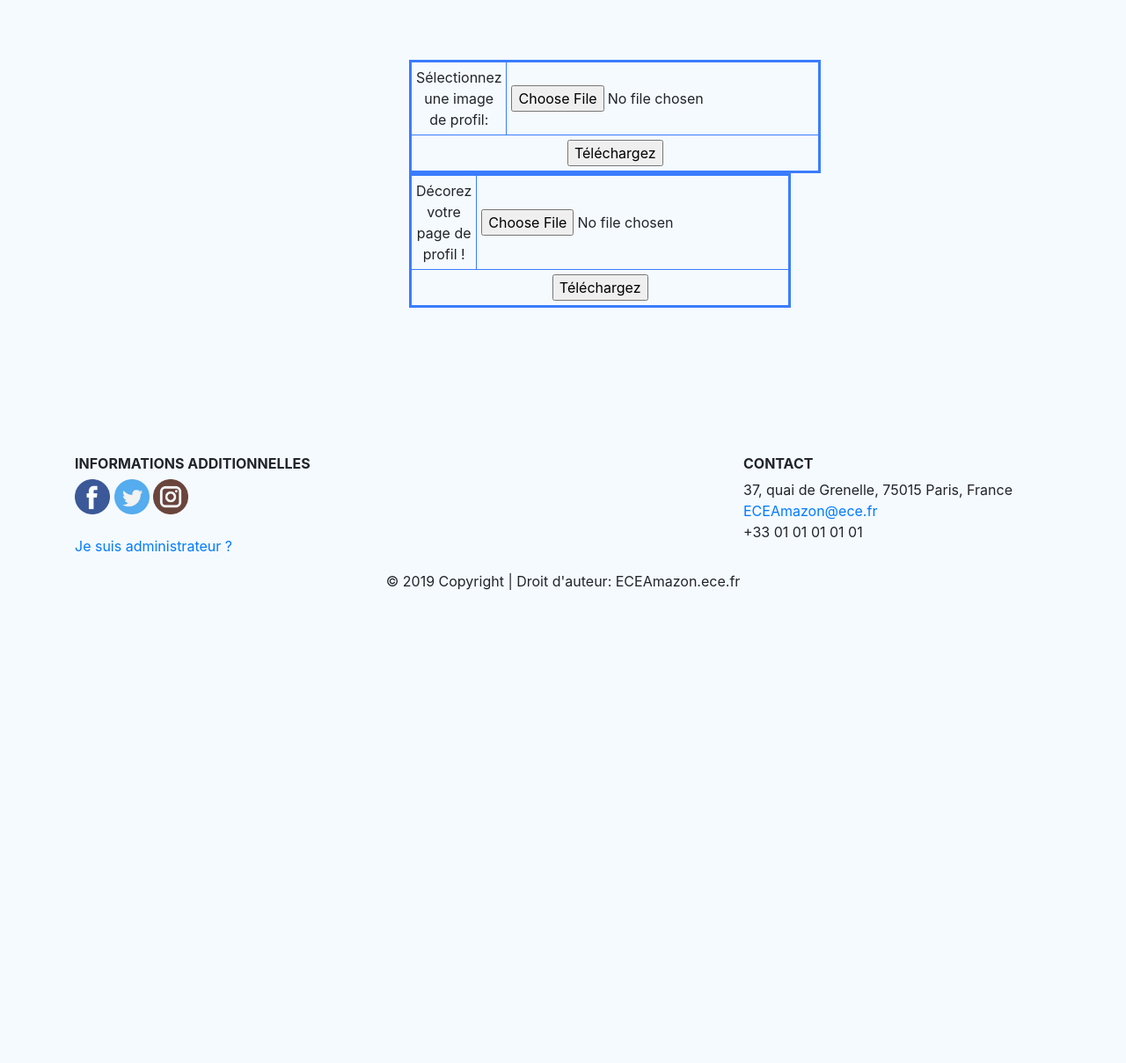
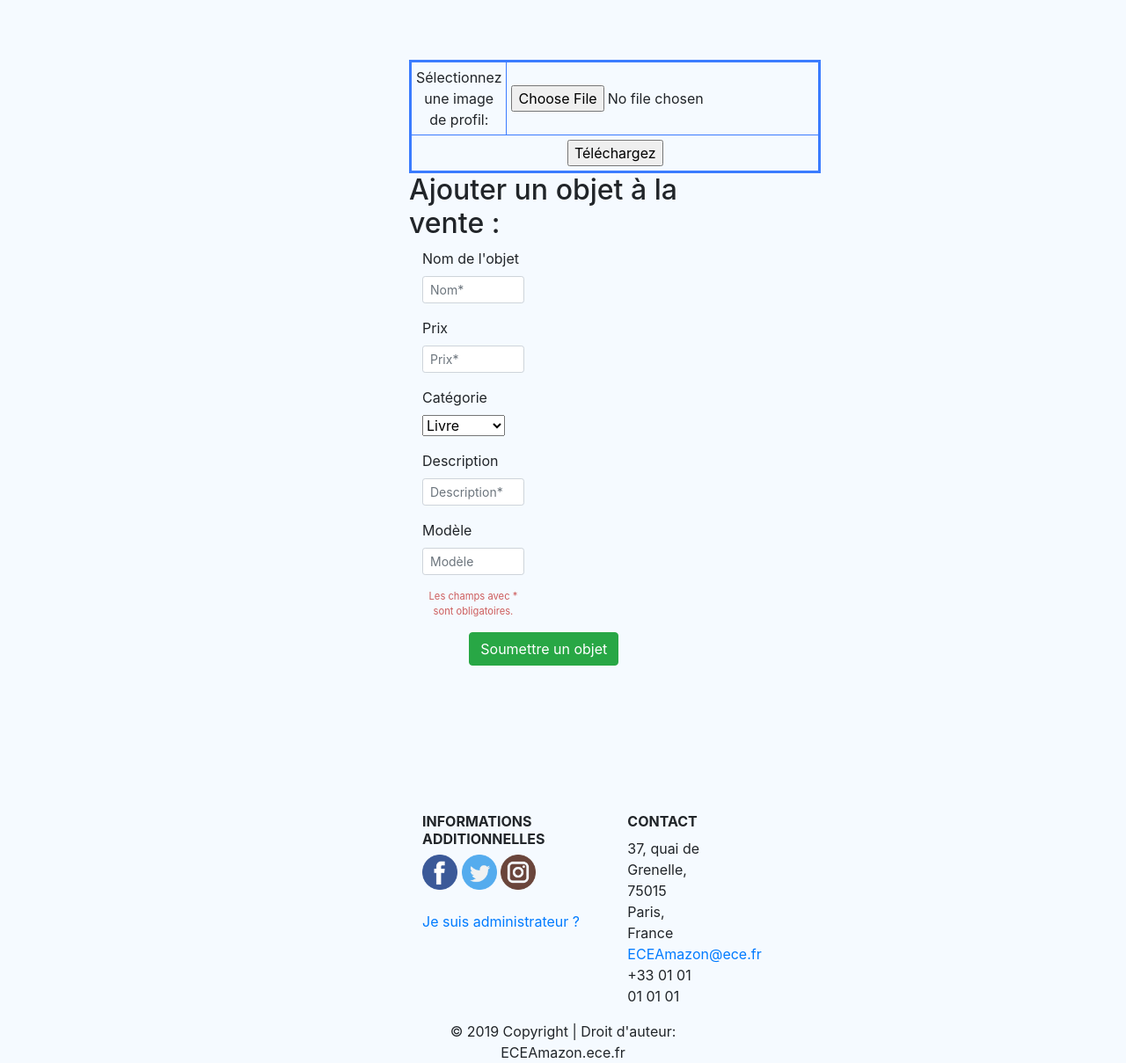
Before and after one commit to Whyrden/ECEAmazon, a PHP site: page /monCompteVendeur.php in a window 1280 px wide. Shown: the part 387-1596 px from the top of the page at 88% size. Before the commit the page ends 1058 px from the top, so only its background shows below. Run offline with PHP 8.4, Linux system fonts and the light colour scheme; a user stored in the database is signed in.

Commit message:
Add files via upload
ajout de profil vendeur en fonction de la personne qui se connecte+dossiers stockage image

```diff
--- a/monCompteVendeur.php
+++ b/monCompteVendeur.php
@@ -66,94 +66,53 @@ require "nav.php";
 				</table>
 
 				</form>
+<!--gestion des items du vendeur-->
+<h2>Ajouter un objet à la vente :</h2>
+
+<form class="inscrip form-horizontal" action="includes/moncompteVendeur_inc.php" method="POST">
+	<div class="container">
+		<div class="row">
+                    <div class="col-md-5">
+
+				            <div class="form-group">
+                                <label for="nom" class="control-label">Nom de l'objet</label>
+					           <input type="text" name="nom_item" class="form-control form-control-sm" placeholder="Nom*">
+                            </div>
+
+                            <div class="form-group">
+                                <label for="prix" class="control-label">Prix</label>
+                                <input type="number" name="prix" id="mdp" class="form-control form-control-sm" placeholder="Prix*">
+                            </div>
+
+                            <div class="form-group">
+                                <label for="categorie">   Catégorie    </label><br>
+                                <select name="pays" id="pays">
+                                    <option value="livre">Livre</option>
+                                    <option value="musique">Musique</option>
+                                    <option value="vetement">Vêtement</option>
+                                    <option value="sport">Sport</option>
+                                </select>
+                            </div>
+
+                            <div class="form-group">
+                                <label for="mdp" class="control-label">Description</label>
+                                <input type="text" name="description" id="mdp" class="form-control form-control-sm" placeholder="Description*">
+                            </div>
+
+							<div class="form-group">
+                                <label for="mdp" class="control-label">Modèle</label>
+                                <input type="text" name="modele" id="mdp" class="form-control form-control-sm" placeholder="Modèle">
+                            </div>
+
+                             <p class="ast">Les champs avec * sont obligatoires.</p>
+        					<button type="submit" class="btn btn-success retour2" name="item_submit">Soumettre un objet</button>
+                    </div>
+         </div>
+     </div>
+</form>
 
 
 
-<form action="monCompteVendeur.php" method="post" enctype="multipart/form-data">
-				<table>
-					<tr>
-						<td>Décorez votre page de profil !</td>
-						<td><input type="file" name="image_fond"></td>
-					</tr>
-					<tr>
-						<td colspan="2" align="center">
- 						<input type="submit" name="button2" value="Téléchargez"></td>
-					</tr>
-				</table>
-
-				</form>
-
-			</div>
-		</div>
-	</div>
-
-</main>
-
-<?php
-
-if(isset($_FILES['photo_profil'])){
-//"images" = subdirectory for images in www directory
-$target_dir = "img/photoprofil/";
-$target_file = $target_dir . basename($_FILES["photo_profil"]["name"]);
-$uploadOk = 1;
-
-//file extension in lower case
-$imageFileType = strtolower(pathinfo($target_file,PATHINFO_EXTENSION));
-
-// Vérifier si le fichier image est une image réelle ou une image fausse
-if(isset($_POST["button1"])) {
-	$target_dir = "img/photoprofil/";
-	$target_file = $target_dir . basename($_FILES["photo_profil"]["name"]);
- 	$check = getimagesize($_FILES["photo_profil"]["tmp_name"]);
- 	if($check !== false) {
- 		echo "Le fichier est une image - " . $check["mime"] . ".";
- 		$uploadOk = 1;
- 		} else {
-			 echo "Le fichier n'est pas une image.";
- 			 $uploadOk = 0;
- 				}
-}
-
-// Vérifier la taille du fichier
-if (isset($_FILES["photo_profil"]["size"]) > 500000) {
- echo "<br>" . "Désolé, votre fichier est trop volumineux.";
- $uploadOk = 0;
-}
-
-// Autoriser certains formats de fichier
-if (($imageFileType == "jpg") || ($imageFileType == "png") || ($imageFileType == "jpeg")
- || ($imageFileType == "gif")) {
- echo "<br>" . "Fichier autorisé. Format = JPG | JPEG| PNG | GIF.";
- $uploadOk = 1;
-} else {
- echo "<br>" . "Désolé. Seuls fichiers en format JPG, JPEG, PNG, GIF sont autorisés.";
- $uploadOk = 0;
-}
-
-// Vérifiez si $uploadOk est défini comme 0 par une erreur
-if ($uploadOk == 0) {
- echo "<br>" . "Désolé, votre fichier n'a pas été téléchargé.";
-
-// si tout est correct, télécharger le fichier
-}
-
-else
- {
- 	if (move_uploaded_file($_FILES["photo_profil"]["tmp_name"], $target_file))
- 	{
- 		echo "<br>" . "Le fichier ". basename( $_FILES["photo_profil"]["name"]). " a été
-		téléchargé.";
-
-		$_POST["photo_profil"]= $_FILES["photo_profil"]["name"];
- 	}
- 	else
- 	{
- 		echo "<br>" . "Désolé, une erreur s'est produite lors de l'envoi de votre
-		fichier.";
-	}
- }
-}
-?>
 
 <br><br><br><br><br><br><br>
 
--- a/nav.php
+++ b/nav.php
@@ -55,7 +55,21 @@
 				</li>
 
                 <li class="nav-item">
-					<a class="nav-link" href="monCompte.php">Mon compte<img src="img/icon/boy.png" width="20" height="20"/></a>
+					<?php
+                if (isset($_SESSION['nom']) and !isset($_SESSION['username_vendeur'])){
+
+					echo '<li class="nav-item">
+							<a class="nav-link" href="monCompte.php">Mon compte<img src="img/icon/boy.png" width="20" height="20"/></a>
+						  </li>';
+
+				}
+                if(isset($_SESSION['username_vendeur']))
+				{
+					echo '<li class="nav-item">
+							<a class="nav-link" href="monComptevendeur.php">Mon compte<img src="img/icon/boy.png" width="20" height="20"/></a>
+						  </li>';
+				}
+				?>
 				</li>
 
 				<li class="nav-item">
@@ -74,14 +88,12 @@
 					echo '<li class="nav-item">
 							<a href="includes/logout_inc.php"><button class="btn btn-sm btn-danger">Se deconnecter</button></a>
 						  </li>';
-
 				}
 				else{
 					echo '<li class="nav-item">
 						<a href="login.php"><button class="btn btn-sm btn-light">Se connecter</button></a>
 						<a href="signup.php"><button class="btn btn-sm btn-primary">Inscription</button></a>
 						</li>';
-
 				}
 				?>
 
```
